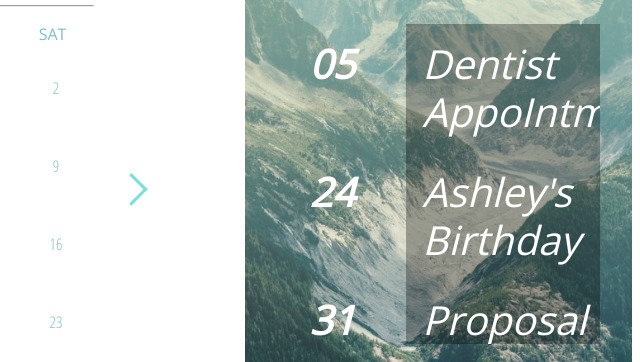
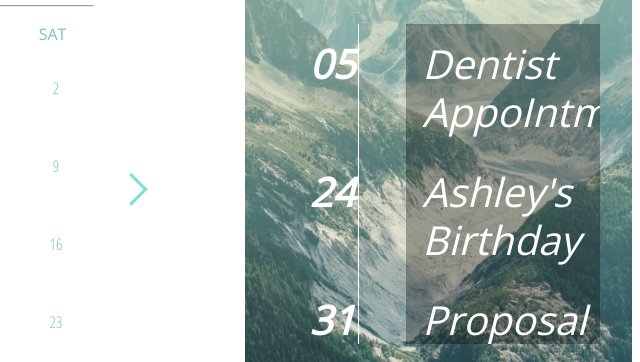
Before and after one commit to Chingu-Solo/solo-koala-197, a plain HTML site: page index.html in a window 1280 px wide. Shown: the part 270-632 px from the top of the page, 640-1280 px from the left. Drawn offline with nearby package versions, Linux system fonts and the light colour scheme.

Commit message:
Update style.css

```diff
--- a/css/style.css
+++ b/css/style.css
@@ -185,7 +185,7 @@ body #todosDock .todoContainer {
   height: 40vh;
   position: relative;
   overflow-y: scroll;
-  background-image: linear-gradient(90deg, transparent 0, transparent 25%, white 0, white 25.1%, transparent 0);
+  background-image: linear-gradient(90deg, transparent 0, transparent 25%, white 0, white 25.5%, transparent 0);
 }
 
 body #todosDock .todoContainer .todoItems {
```
